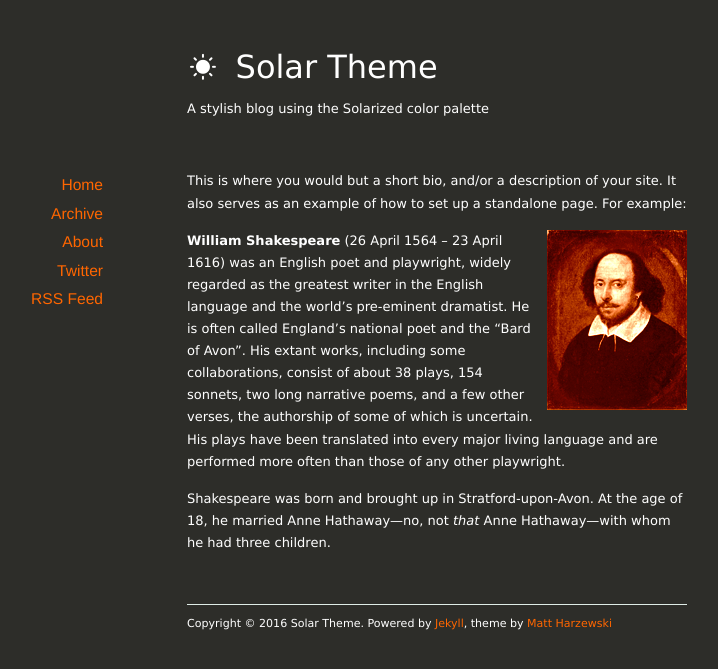
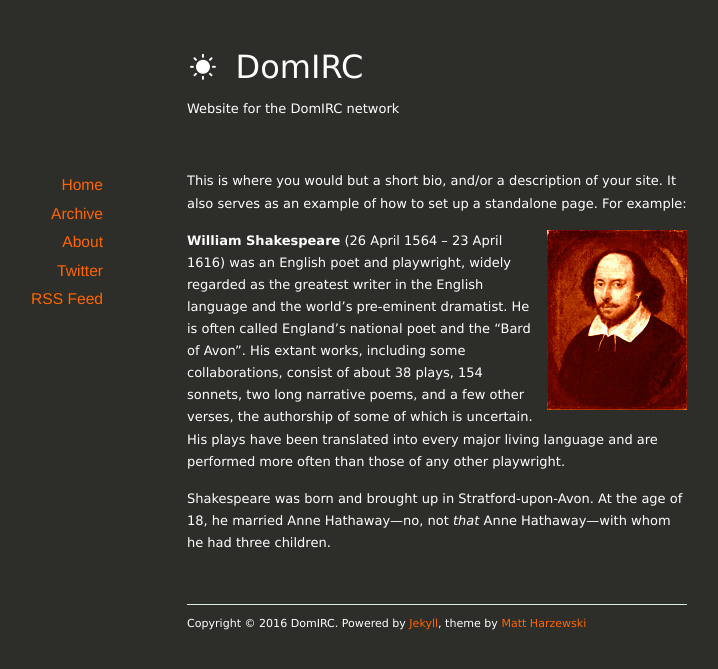
Before and after one commit to DomIRC/domirc.github.io, a Jekyll site: the page built from about/index.markdown, in a window 1280 px wide. Shown: the top 669 px of the page, without its empty margins (203-921 px from the left). Built offline with Jekyll 4.4.1, drawn with Linux system fonts in a browser that asks for light colours; nearby versions of some CDN libraries.

Commit message:
edited config file

```diff
--- a/_config.yml
+++ b/_config.yml
@@ -1,6 +1,6 @@
-name: Solar Theme
-url: http://example.org
-description: A stylish blog using the Solarized color palette
+name: DomIRC
+url: https://domirc.github.io/
+description: Website for the DomIRC network
 
 permalink: /:year/:month/:day/:title/
 paginate: 10
```
